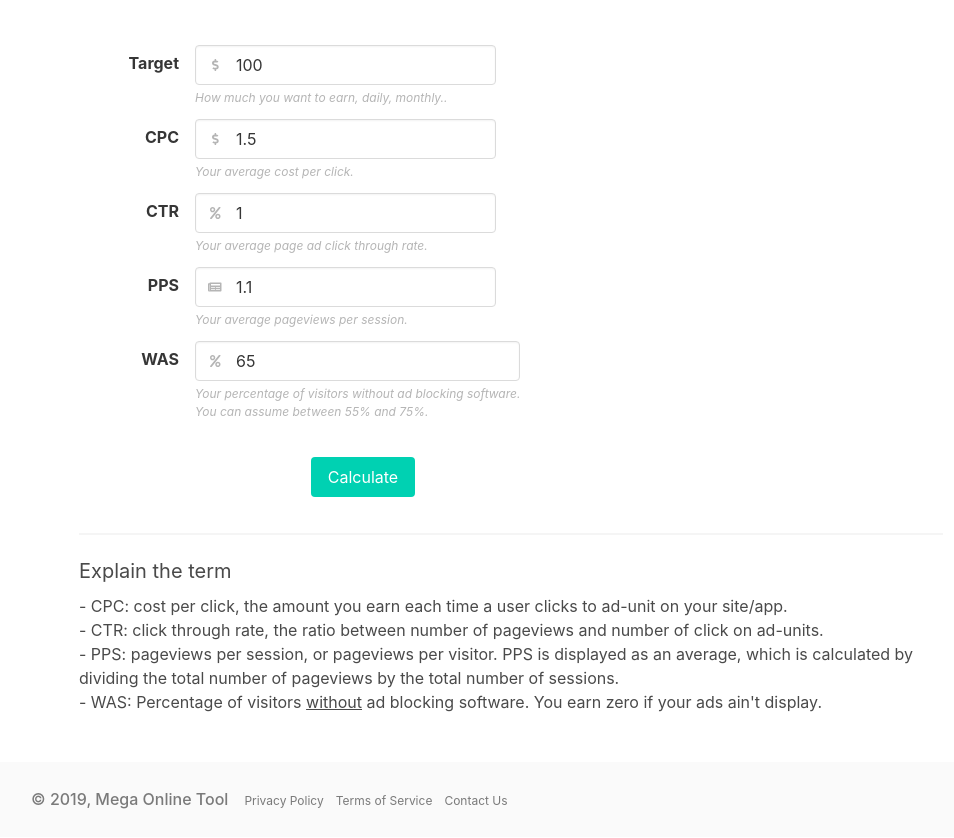
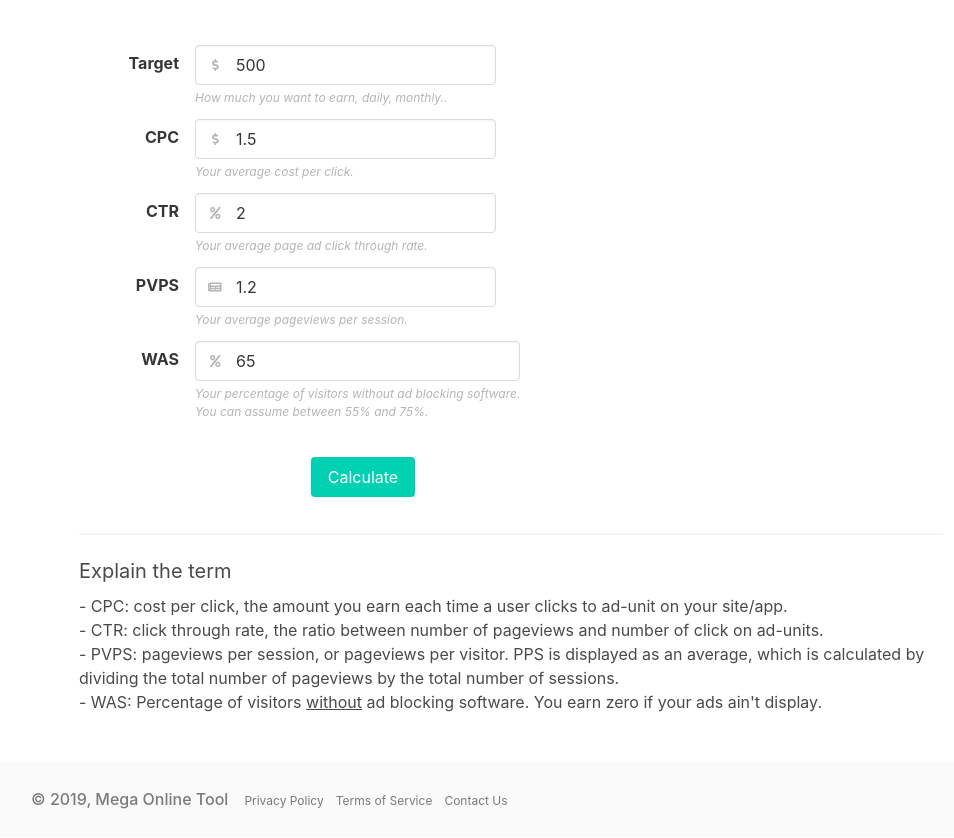
Before and after one commit to phongtt3/megaonlinetool, a Gatsby site: page /google-adsence-calculator in a window 1280 px wide. Shown: the part 157-995 px from the top of the page, without its empty margins (129-1083 px from the left). Built offline with nearby package versions, Linux system fonts and the light colour scheme; Gatsby itself is replaced by a stand-in of ours.

Commit message:
mnu google adsence

```diff
--- a/src/pages/google-adsence-calculator.js
+++ b/src/pages/google-adsence-calculator.js
@@ -22,10 +22,10 @@ const overrideCss = css`
 
 const GoogleAdsenceCalcPage = () => {
   const [loading, setLoading] = useState(false);
-  const [target, setTarget] = useState(100);
+  const [target, setTarget] = useState(500);
   const [cpc, setCpc] = useState(1.5);
-  const [ctr, setCtr] = useState(1);
-  const [pps, setPps] = useState(1.1);
+  const [ctr, setCtr] = useState(2);
+  const [pps, setPps] = useState(1.2);
   const [was, setWas] = useState(65);
   const [need_clicks, setNC] = useState(0);
   const [need_pvs, setPVS] = useState(0);
@@ -149,7 +149,7 @@ const GoogleAdsenceCalcPage = () => {
             {/* pps */}
             <div className="field is-horizontal">
               <div className="field-label is-inline-block m-r-md min-width-100 is-normal">
-                <label className="label">PPS</label>
+                <label className="label">PVPS</label>
               </div>
               <div className="field-body is-inline-block">
                 <div className="field is-narrow has-addons">
@@ -264,7 +264,7 @@ const GoogleAdsenceCalcPage = () => {
           number of click on ad-units.
         </p>
         <p>
-          - PPS: pageviews per session, or pageviews per visitor. PPS is
+          - PVPS: pageviews per session, or pageviews per visitor. PPS is
           displayed as an average, which is calculated by dividing the total
           number of pageviews by the total number of sessions.
         </p>
```
